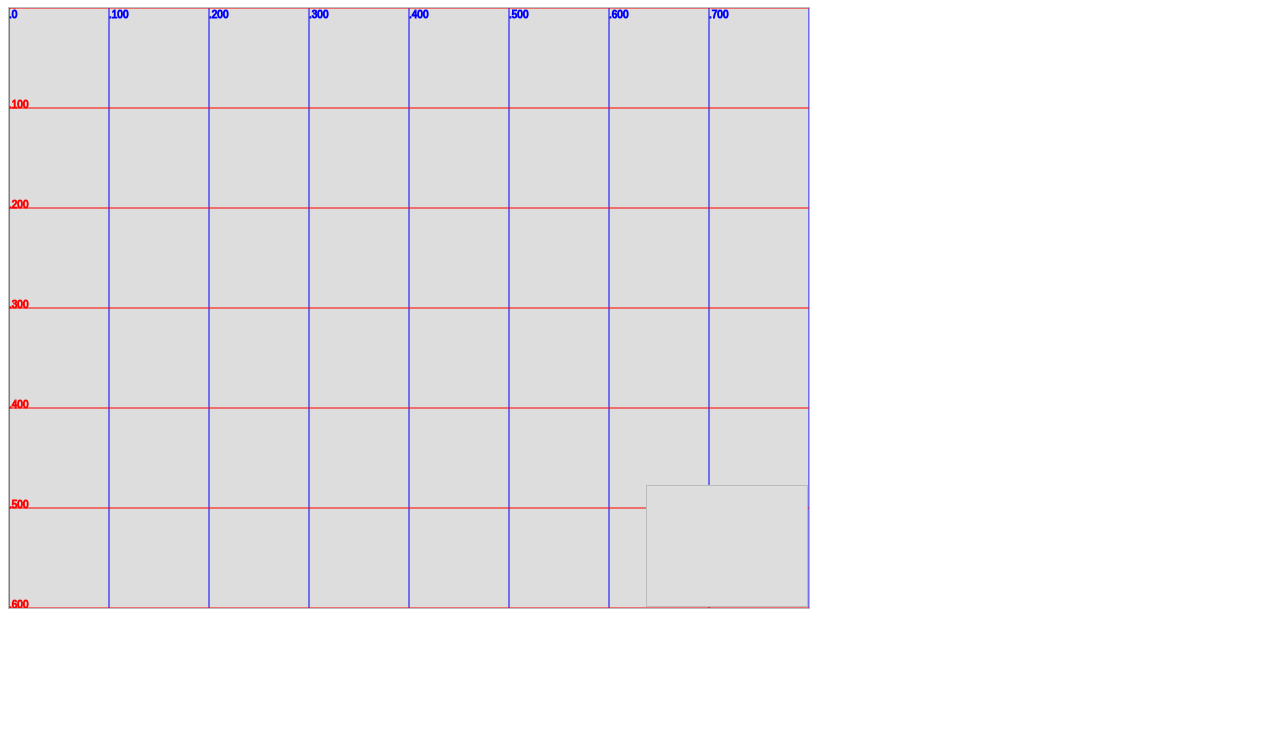
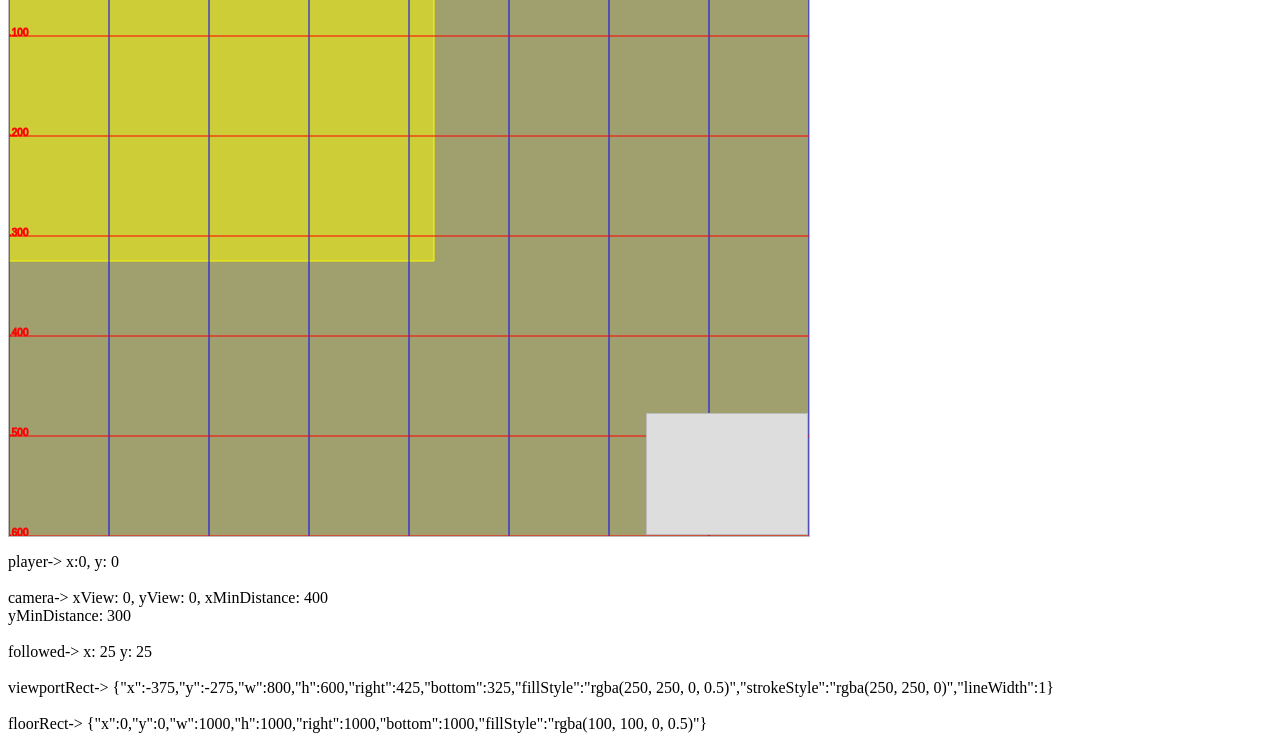
Before and after one commit to andru255/lostcamp, a website: page src/index.html in a window 1280 px wide. Shown: the part 73-814 px from the top of the page. Drawn offline with Linux system fonts and the light colour scheme; files that its build step writes are made by us from their sources.

Commit message:
testing camera

```diff
--- a/src/index.html
+++ b/src/index.html
@@ -5,11 +5,12 @@
         <link rel="stylesheet" href="main.css"/>
     </head>
     <body>
-        <h1>LostCamp</h1>
+        <!-- <h1>LostCamp</h1> -->
         <div class="container-canvas">
             <canvas id="main" width="800" height="600"></canvas>
             <canvas id="minimap" width="160" height="120"></canvas>
         </div>
+        <div id="log"></div>
         <script src="min.js"></script>
     </body>
 </html>
--- a/src/scripts/containers/camera.js
+++ b/src/scripts/containers/camera.js
@@ -1,11 +1,4 @@
-$.c.Camera = function(){};
-$.c.Camera.prototype.init = function(ctx){
-    this.ctx = ctx;
-    this.x = 0;
-    this.y = 0;
-    // for debug
-};
-$.c.Camera.prototype.setup = function(xView, yView, canvasWidth, canvasHeight, floorWidth, floorHeight){
+$.c.Camera = function(xView, yView, canvasWidth, canvasHeight, floorWidth, floorHeight){
     //Camera position
     this.xView = xView || 0;
     this.yView = yView || 0;
@@ -17,39 +10,86 @@ $.c.Camera.prototype.setup = function(xView, yView, canvasWidth, canvasHeight, f
     this.heightView = canvasHeight;
     //object to follow
     this.followed = null;
-
-    //rectangle to represent viewport?
+    //rectangle to represent viewport
     this.viewPortRect = new FixtureSquare(
         this.xView,
         this.yView,
         this.widthView,
         this.heightView
     );
-    //rectangle to represent floor?
+    this.viewPortRect.fillStyle = "rgba(250, 250, 0, 0.5)";
+    this.viewPortRect.strokeStyle = "rgba(250, 250, 0)";
+    this.viewPortRect.lineWidth = 1;
+
+    //rectangle to represent floor
     this.floorRect = new FixtureSquare(
         0,
         0,
         floorWidth,
         floorHeight
     );
+    this.floorRect.fillStyle = "rgba(100, 100, 0, 0.5)";
 };
+
+$.c.Camera.prototype.init = function(){
+};
+
+//when the user need to navigate all the map
+/*$.c.Camera.prototype.enableAgnosticMove = function(dealWithBoundRect){
+    this.boundRect = new FixtureSquare(
+        this.xView,
+        this.yView,
+        this.widthView,
+        this.heightView
+    );
+    this.followed = this.boundRect;
+    dealWithBoundRect.call(this.boundRect);
+};*/
+
+//when assign an element
 $.c.Camera.prototype.follow = function(objToFollow, xMinDistance, yMinDistance){
     this.followed = objToFollow;
     this.xMinDistance = xMinDistance;
     this.yMinDistance = yMinDistance;
 };
+
 $.c.Camera.prototype.update = function(){
-    if(this.followed){
+    if(this.followed != null){
         //left <-> right
         if(this.followed.x - this.xView + this.xMinDistance > this.widthView){
             this.xView = this.followed.x - (this.widthView - this.xMinDistance);
         } else if(this.followed.x - this.xMinDistance < this.xView){
             this.xView = this.followed.x - this.xMinDistance;
         }
+        //top ^|v bottom
+        if(this.followed.y - this.yView + this.yMinDistance > this.heightView){
+            this.yView = this.followed.y - (this.heightView - this.yMinDistance);
+        } else if(this.followed.y - this.yMinDistance < this.yView){
+            this.yView = this.followed.y - this.yMinDistance;
+        }
     }
     //update viewport position
-    //this.viewPortRect.set(...)
+    this.viewPortRect.updateFeatures(this.xView, this.yView);
 
     //don't let the camera the floor's boundary
-    //if(!this.viewPortRect.within..)
+    if(!this.viewPortRect.within(this.floorRect)){
+        var bounds = {
+            LEFT  : this.viewPortRect.x      < this.floorRect.x,
+            RIGHT : this.viewPortRect.right  > this.floorRect.right,
+            TOP   : this.viewPortRect.y      < this.floorRect.y,
+            BOTTOM: this.viewPortRect.bottom > this.floorRect.bottom
+        };
+
+        if(bounds.LEFT){
+            this.xView = this.floorRect.x;
+        } else if(bounds.RIGHT){
+            this.xView = this.floorRect.right - this.widthView;
+        }
+
+        if(bounds.TOP){
+            this.yView = this.floorRect.y;
+        } else if(bounds.BOTTOM){
+            this.yView = this.floorRect.bottom - this.heightView;
+        }
+    }
 };
--- a/src/scripts/containers/mainmap.js
+++ b/src/scripts/containers/mainmap.js
@@ -1,10 +1,10 @@
 $.c.MainMap = function(){};
-$.c.MainMap.prototype.init = function(ctx){
+$.c.MainMap.prototype.init = function(ctx, floorWidth, floorHeight){
     this.ctx = ctx;
     this.x = 0;
     this.y = 0;
     //for debug
-    this.grid = new GRID(1000, 1000);
+    this.grid = new GRID(floorWidth, floorHeight);
     this.grid.generate();
 };
 $.c.MainMap.prototype.bindEvt = function(){
@@ -30,15 +30,29 @@ $.c.MainMap.prototype.bindEvt = function(){
 };
 $.c.MainMap.prototype.listen = function(objs){
     var player = objs.player;
-    var pposX = -1 * (player.shape.x - ($.global.MainWidth()/2));
-    if(pposX < -100){
-        pposX = -600;
-    } else if(pposX > 0){
-        pposX = 0;
+};
+$.c.MainMap.prototype.render = function(xView, yView){
+    var source = {};
+    var distance = {};
+
+    //offset
+    source.x = xView;
+    source.y = yView;
+    source.w = this.ctx.canvas.width;
+    source.h = this.ctx.canvas.height;
+
+    distance.x = 0;
+    distance.y = 0;
+    //cropping the grid image
+    if(this.grid.image.width - source.x < source.w){
+        source.w = this.grid.image.width - source.x;
     }
-    this.shape.x = pposX;
+    if(this.grid.image.height - source.y < source.h){
+        source.h = this.grid.image.height - source.y;
+    }
+
+    //location on canvas to draw the cropped image target
+    distance.w = source.w;
+    distance.h = source.h;
+    this.grid.render(this.ctx, source, distance);
 };
-$.c.MainMap.prototype.render = function(){
-    this.grid.render(this.ctx);
-    //this.shape.draw(this.ctx);
-};
--- a/src/scripts/containers/player.js
+++ b/src/scripts/containers/player.js
@@ -1,25 +1,47 @@
 $.c.Player = function(){};
 $.c.Player.prototype.init = function(ctx){
     this.ctx = ctx;
-    this.x = $.global.MainWidth() / 2;
-    this.y = $.global.MainHeight() / 2;
+    //this.x = $.global.MainWidth() / 2;
+    //this.y = $.global.MainHeight() / 2;
+    this.x = 0;
+    this.y = 0;
+    this.w = 50;
+    this.h = 50;
+
+    this.speed = (200 / 30);
     this.shape = new FixtureSquare(
         this.x,
         this.y,
-        50,
-        50
+        this.w,
+        this.h
     );
+    this.shape.fillStyle = "#f0f";
     this.tX = false;
     this.tY = false;
     this.bindEvt();
 };
+
 $.c.Player.prototype.bindEvt = function(){
+    /*
     var mousePosition = $.global.MainC().mousePosition();
     var that = this;
     $.global.MainEC.addEventListener("mousedown", (evt) => {
         this.tX = mousePosition.x;
         this.tY = mousePosition.y;
     }, false);
+    */
+    document.addEventListener("keydown", (evt)=>{
+        if(evt.key == "ArrowLeft"){
+            this.x -= this.speed;
+        } else if(evt.key == "ArrowRight"){
+            this.x += this.speed;
+        }
+        if(evt.key == "ArrowUp"){
+            this.y -= this.speed;
+        } else if(evt.key == "ArrowDown"){
+            this.y += this.speed;
+        }
+    });
 };
 
 $.c.Player.prototype.translate = function(aX, aY, tX, tY){
@@ -28,11 +50,33 @@ $.c.Player.prototype.translate = function(aX, aY, tX, tY){
         var dY = tY - aY;
         var vX = dX * 0.03;
         var vY = dY * 0.03;
-        this.shape.x += vX;
-        this.shape.y += vY;
+        this.x += vX;
+        this.y += vY;
     }
 };
-$.c.Player.prototype.render = function(){
-    this.translate(this.shape.x, this.shape.y, this.tX, this.tY);
+
+$.c.Player.prototype.update = function(floorWidth, floorHeight){
+    var edges = {
+        LEFT  : this.x - (this.w / 2) < 0,
+        RIGHT : this.x + (this.w / 2) > floorWidth,
+        TOP   : this.y - (this.h / 2) < 0,
+        BOTTOM: this.y + (this.h / 2) > floorHeight
+    };
+    if(edges.LEFT){
+        this.x = this.w / 2;
+    } else if(edges.RIGHT){
+        this.x = floorWidth - (this.w / 2);
+    }
+    if(edges.TOP){
+        this.y = this.h / 2;
+    } else if(edges.BOTTOM){
+        this.y = floorHeight - (this.h / 2);
+    }
+};
+
+$.c.Player.prototype.render = function(xView, yView){
+    var x = (this.x - (this.w/2)) - xView;
+    var y = (this.y - (this.h/2)) - yView;
+    this.shape.updateFeatures(x, y);
     this.shape.draw(this.ctx);
 };
--- a/src/scripts/game-init.js
+++ b/src/scripts/game-init.js
@@ -9,7 +9,10 @@ $.init = function(){
         MiniEC: new DOM("minimap", false, "canvas").selfie,
         MiniC: () => new CANVAS($.global.MiniEC),
         MiniCtx: () => $.global.MiniC().getCtx(),
+        Log: ()=> new DOM("log", false, "div").selfie,
         //dimentions
+        floorWidth: () => 1000,
+        floorHeight: () => 1000,
         MainWidth: () => $.global.MainEC.width,
         MainHeight: () => $.global.MainEC.height,
         MiniWidth: () => Math.floor($.global.MainWidth() * 0.1),
@@ -25,21 +28,29 @@ $.init = function(){
     $.i = {};
 
     (function(main, mini){
+        $.i.camera = new $.c.Camera(0,
+                                    0,
+                                    $.global.MainCBounds.r(),
+                                    $.global.MainCBounds.b(),
+                                    $.global.floorWidth(),
+                                    $.global.floorHeight());
         $.i.main = new $.c.MainMap();
-        $.i.main.init(main);
-        $.i.main.bindEvt();
+        $.i.main.init(main, $.global.floorWidth(), $.global.floorHeight());
 
         //factories
-        var numfactories = 10;
+        /*var numfactories = 10;
         var j = 100;
         for(var i = 0; i < numfactories; i++){
             $.i.f = new $.c.Factory();
             $.i.f.init(j, j, main);
             $.fs.push($.i.f);
             j += 100;
-        }
+        }*/
+
         $.i.p = new $.c.Player();
         $.i.p.init(main);
+        $.i.camera.follow($.i.p, $.global.MainCBounds.r()/2, $.global.MainCBounds.b()/2);
+
         //$.i.mini = new $.c.MiniMap();
         //$.i.mini.init(mini);
     })($.global.MainCtx(), $.global.MiniCtx())
--- a/src/scripts/game-render.js
+++ b/src/scripts/game-render.js
@@ -1,8 +1,23 @@
 /* start render fns*/
 $.render = function(){
-    $.i.main.render();
-    //$.fs.map((f) => f.render())
-    //$.i.p.render();
+    $.i.camera.floorRect.draw($.global.MainCtx());
+    $.i.camera.viewPortRect.draw($.global.MainCtx());
+    //update
+    $.i.p.update($.global.floorWidth(), $.global.floorHeight());
+    $.i.camera.update();
+    //render
+    $.i.main.render($.i.camera.xView, $.i.camera.yView);
+    $.i.p.render($.i.camera.xView, $.i.camera.yView);
+
+
     //$.i.mini.render();
+    $.global.Log().innerText = `
+        player-> x:${$.i.p.shape.x}, y: ${$.i.p.shape.y} \n
+        camera-> xView: ${$.i.camera.xView}, yView: ${$.i.camera.yView}, xMinDistance: ${$.i.camera.xMinDistance}
+                 yMinDistance: ${$.i.camera.yMinDistance} \n
+        followed-> x: ${$.i.camera.followed.x} y: ${$.i.camera.followed.y}\n
+        viewportRect-> ${JSON.stringify($.i.camera.viewPortRect)} \n
+        floorRect-> ${JSON.stringify($.i.camera.floorRect)}
+    `
 };
 /* end render fns*/
--- a/src/scripts/lib/fixtures/base.js
+++ b/src/scripts/lib/fixtures/base.js
@@ -7,13 +7,13 @@ function Fixture(){
     this.debug     = true;
 }
 Fixture.prototype.fillAndStroke = function(ctx){
-    ctx.fillStyle = this.style || false;
+    ctx.fillStyle = this.fillStyle || false;
     ctx.fill();
     if(this.lineWidth > 0){
         ctx.strokeStyle = this.strokeStyle || false;
         ctx.lineWidth = this.lineWidth || 0;
+        ctx.stroke();
     }
-    ctx.stroke();
     this.debug && this.showDebugMode(ctx);
 };
 Fixture.prototype.showDebugMode = function(ctx){
--- a/src/scripts/lib/fixtures/square.js
+++ b/src/scripts/lib/fixtures/square.js
@@ -7,20 +7,18 @@ var FixtureSquare = function(x, y, w, h){
     this.bottom = this.y + this.h;
 };
 FixtureSquare.prototype = new Fixture.prototype.constructor;
-FixtureSquare.prototype.updateFeatures = function(x, y, w, h){
+FixtureSquare.prototype.updateFeatures = function(x, y){
     this.x = x;
     this.y = y;
-    this.w = w || this.w;
-    this.h = h || this.h;
     this.right = (this.x + this.w);
     this.bottom = (this.y + this.h);
 };
 FixtureSquare.prototype.within = function(obj){
     var enumObj = {
-        LEFT  : obj.x     < this.x,
-        RIGHT : obj.right < this.right,
-        TOP   : obj.y     < this.bottom,
-        BOTTOM: obj.y     < this.bottom
+        LEFT  : obj.x      <= this.x,
+        RIGHT : obj.right  >= this.right,
+        TOP   : obj.y      <= this.y,
+        BOTTOM: obj.bottom >= this.bottom
     };
     return (
         enumObj.LEFT  &&
--- a/src/scripts/lib/grid.js
+++ b/src/scripts/lib/grid.js
@@ -11,8 +11,16 @@ GRID.prototype.generate = function(){
     this.image = new Image();
     this.image.src = ctx.canvas.toDataURL("image/png");
 };
-GRID.prototype.render = function(contextTarget){
-    contextTarget.drawImage(this.image, 0, 0);
+GRID.prototype.render = function(contextTarget, source, distance){
+    contextTarget.drawImage(this.image,
+                            source.x,
+                            source.y,
+                            source.w,
+                            source.h,
+                            distance.x,
+                            distance.y,
+                            distance.w,
+                            distance.h);
 };
 GRID.prototype._newPath = function(ctx, onNewPath){
     ctx.save();
```
Also changed, not shown: build/index.html, build/min.js.
